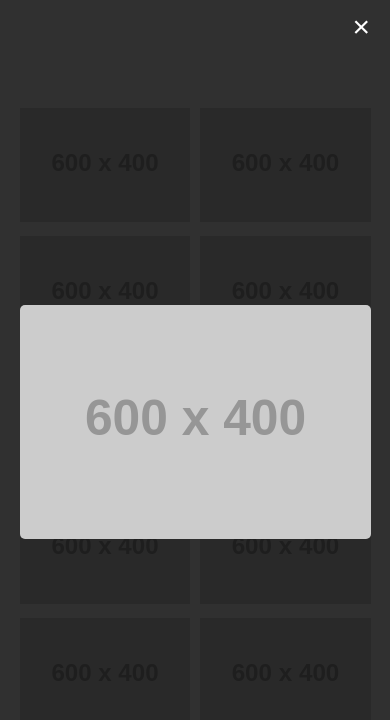
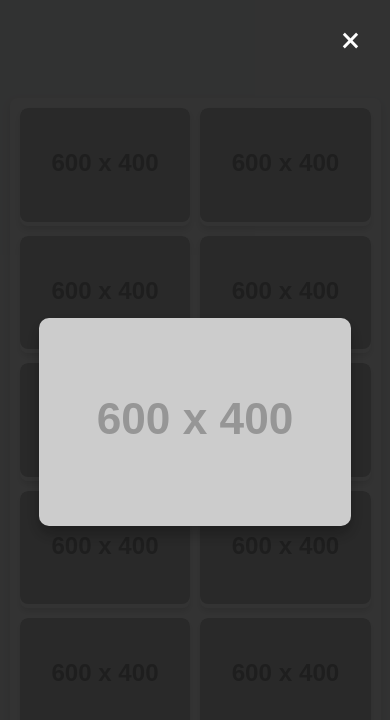
Before and after one commit to Tokamp4/Group5, a website with bundled scripts: page gallery.html in a window 390 px wide. Both pictures are taken after a click on the picture 104 px from the left and 164 px from the top of the page. Built offline with nearby package versions, Linux system fonts and the light colour scheme; placeholder pictures from the web are drawn by us.

Commit message:
new project version

```diff
--- a/gallery.html
+++ b/gallery.html
@@ -4,7 +4,6 @@
     <meta charset="UTF-8">
     <meta name="viewport" content="width=device-width, initial-scale=1.0">
     <title>Document</title>
-    <link rel="stylesheet" href="dist/styles.css">
 </head>
 <body>
     <div class="grid-container">
@@ -26,6 +25,6 @@
         <img id="modal-image" src="" alt="Expanded Image">
     </div>
 
-    <script src="dist/bundle.js"></script>
+    <script src="dist/gallery.js"></script>
 </body>
 </html>
--- a/gallery.scss
+++ b/gallery.scss
@@ -1,35 +1,66 @@
+$primary-color: #333;
+$background-color: #f8f9fa;
+$card-bg-color: #ffffff;
+$hover-color: #ff6b6b;
+
 body {
-    font-family: Arial, sans-serif;
+  font-family: 'Roboto', Arial, sans-serif;
   margin: 0;
   padding: 0;
   display: flex;
   justify-content: center;
   align-items: center;
   min-height: 100vh;
-    background-color: #f0f0f0;
+  background-color: $background-color;
+  color: $primary-color;
 }
 
 .grid-container {
   display: grid;
   grid-template-columns: repeat(auto-fit, minmax(150px, 1fr));
-    gap: 10px;
+  gap: 15px;
   width: 90%;
-    max-width: 800px;
+  max-width: 1000px;
+  margin: 20px auto;
+  padding: 10px;
+  box-shadow: 0 4px 10px rgba(0, 0, 0, 0.1);
+  border-radius: 8px;
+  background-color: $card-bg-color;
+
+  @media (min-width: 768px) {
+    grid-template-columns: repeat(3, 1fr);
+  }
+
+  @media (min-width: 1200px) {
+    grid-template-columns: repeat(5, 1fr);
+  }
 }
 
 .grid-item {
   position: relative;
   overflow: hidden;
+  border-radius: 8px;
+  transition: transform 0.3s ease, box-shadow 0.3s ease;
+  cursor: pointer;
+  box-shadow: 0 4px 6px rgba(0, 0, 0, 0.1);
+
+  &:hover {
+    transform: translateY(-5px);
+    box-shadow: 0 6px 12px rgba(0, 0, 0, 0.2);
   }
 
-.grid-item img {
+  img {
     width: 100%;
     height: auto;
-    cursor: pointer;
+    border-radius: 8px;
     transition: transform 0.3s ease;
+
+    &:hover {
+      transform: scale(1.05);
+    }
+  }
 }
 
-/* Modal styles */
 .modal {
   display: none;
   position: fixed;
@@ -41,19 +72,47 @@ body {
   justify-content: center;
   align-items: center;
   z-index: 1000;
+  animation: fadeIn 0.3s ease;
+
+  img {
+    max-width: 80%;
+    max-height: 80%;
+    border-radius: 10px;
+    box-shadow: 0 8px 16px rgba(0, 0, 0, 0.3);
   }
 
-.modal img {
-    max-width: 90%;
-    max-height: 90%;
-    border-radius: 5px;
+  #modal-close {
+    position: absolute;
+    top: 20px;
+    right: 30px;
+    font-size: 35px;
+    color: white;
+    cursor: pointer;
+    transition: color 0.3s ease;
+
+    &:hover {
+      color: $hover-color;
+    }
+  }
 }
 
-.modal span {
-    position: absolute;
-    top: 10px;
-    right: 20px;
+@keyframes fadeIn {
+  from {
+    opacity: 0;
+  }
+  to {
+    opacity: 1;
+  }
+}
+
+// Responsive Design
+@media (max-width: 768px) {
+  .grid-container {
+    grid-template-columns: repeat(auto-fit, minmax(120px, 1fr));
+    gap: 10px;
+  }
+
+  #modal-close {
     font-size: 30px;
-    color: white;
-    cursor: pointer;
   }
+}
--- a/webpack.config.js
+++ b/webpack.config.js
@@ -1,11 +1,13 @@
 const path = require('path');
 const MiniCssExtractPlugin = require('mini-css-extract-plugin');
+const HtmlWebpackPlugin = require('html-webpack-plugin');
 
 module.exports = {
-  mode: 'development',
-  entry: './gallery.js',
+  entry:{
+    main: './gallery.js'
+  },
   output: {
-    filename: 'bundle.js',
+    filename: '[name].js',
     path: path.resolve(__dirname, 'dist'),
   },
   module: {
@@ -15,14 +17,28 @@ module.exports = {
         use: [
           MiniCssExtractPlugin.loader,
           'css-loader',
-          'sass-loader'
-        ]
+          'sass-loader',
+        ],
+      },
+      {
+        test: /\.js$/,
+        exclude: /node_modules/,
+        use: 'babel-loader',
       }
     ]
   },
   plugins: [
     new MiniCssExtractPlugin({
-      filename: 'styles.css',
-    })
+      filename: '[name].css',
+    }),
+    new HtmlWebpackPlugin({
+      template: './gallery.html',
+      chunks: ['main'],
+      filename: 'index.html',
+    }),
   ],
+  devServer: {
+    static: './dist',
+    port: 9000,
+  },
 };
```
Also changed, not shown: package.json (+11 -9 lines), dist/bundle.js (deleted), dist/index.html (added), dist/main.css (added), dist/main.js (added), dist/styles.css (deleted), 2 other files. Lines whose indentation alone changed are shown as unchanged.
